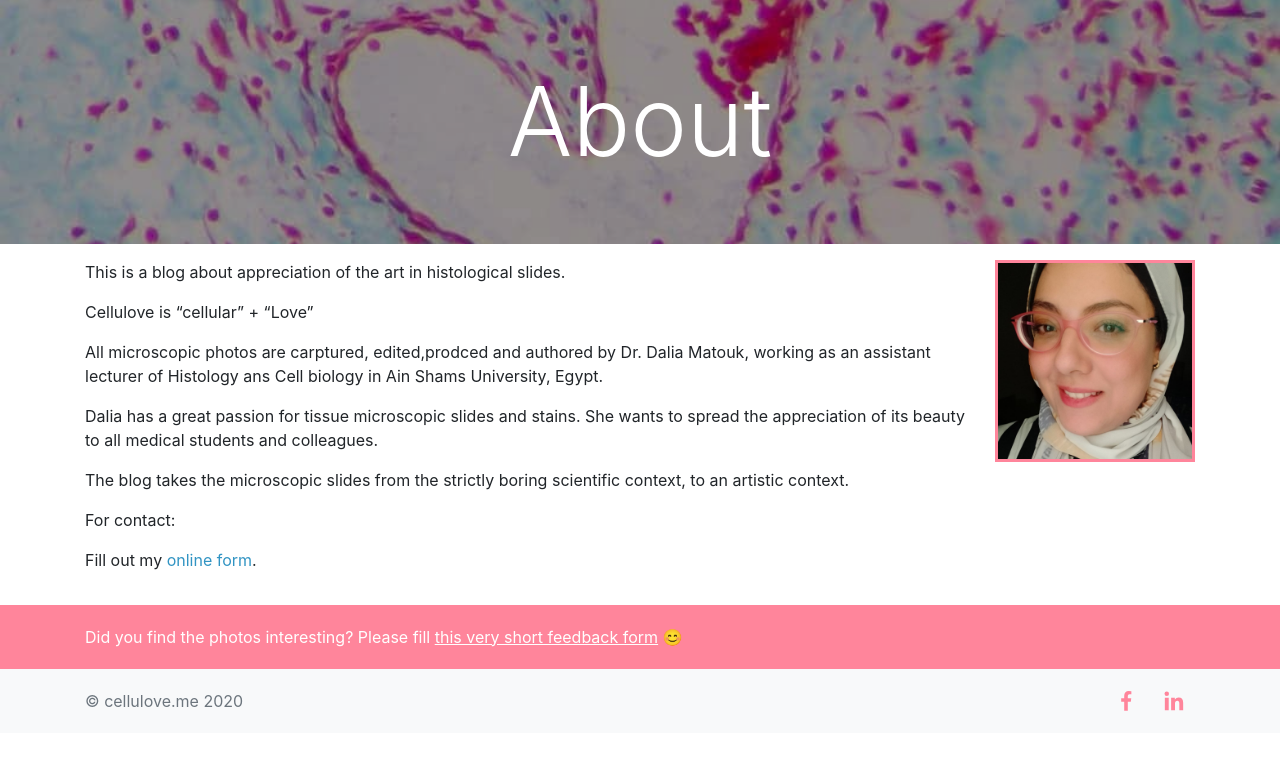
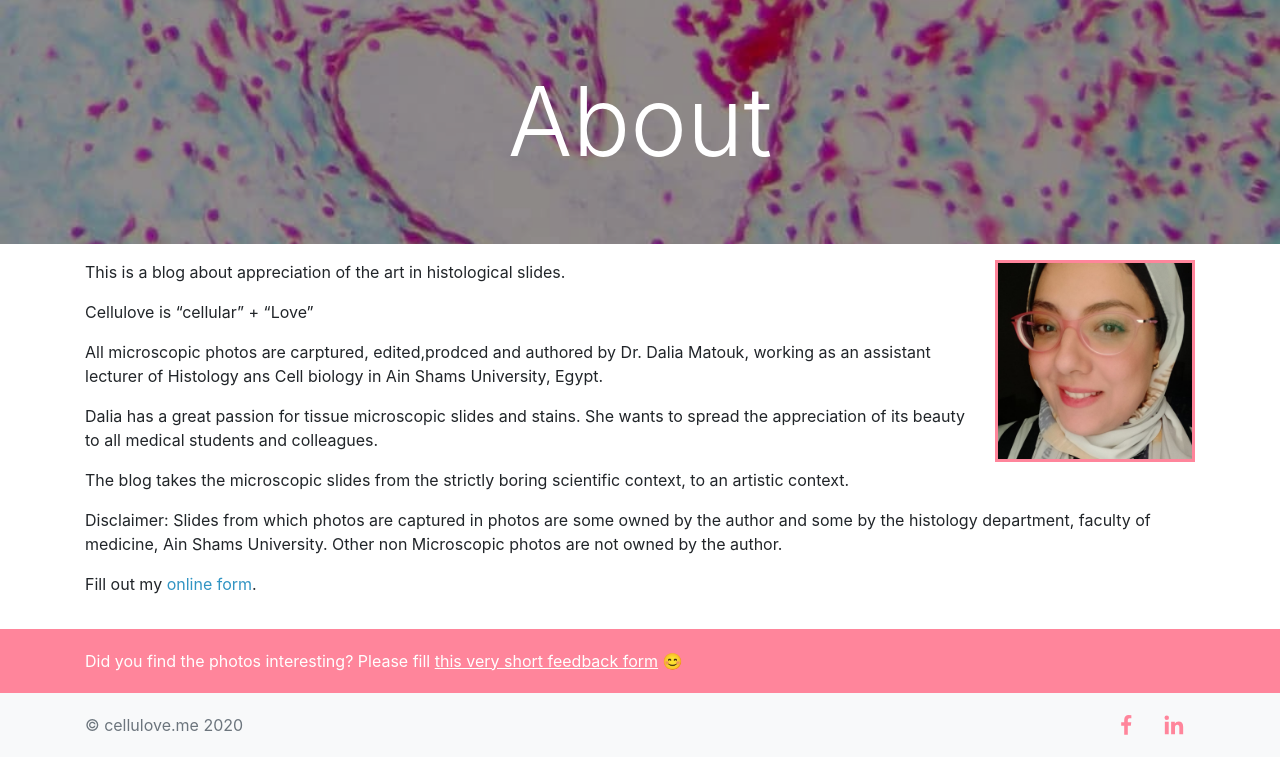
Before and after one commit to cellulove/cellulove.github.io, a Jekyll site: the page built from about.markdown, in a window 1280 px wide. Shown: the part 256-1013 px from the top of the page. Built offline with Jekyll 4.4.1, drawn with Linux system fonts in a browser that asks for light colours; before the commit the page ends 989 px from its top, so only the background shows below that.

Commit message:
Update about.markdown

```diff
--- a/about.markdown
+++ b/about.markdown
@@ -17,7 +17,8 @@ Dalia has a great passion for tissue microscopic slides and stains. She wants to
 
 The blog takes the microscopic slides from the strictly boring scientific context, to an artistic context.
 
-For contact:
+Disclaimer: Slides from which photos are captured in photos are some owned by the author and some by the histology department, faculty of medicine, Ain Shams University.
+Other non Microscopic photos are not owned by the author.
 
 <div id="wufoo-m1i0uyl703ke8b9">Fill out my <a href="https://ahmadalfy.wufoo.com/forms/m1i0uyl703ke8b9">online form</a>.</div>
 
```
